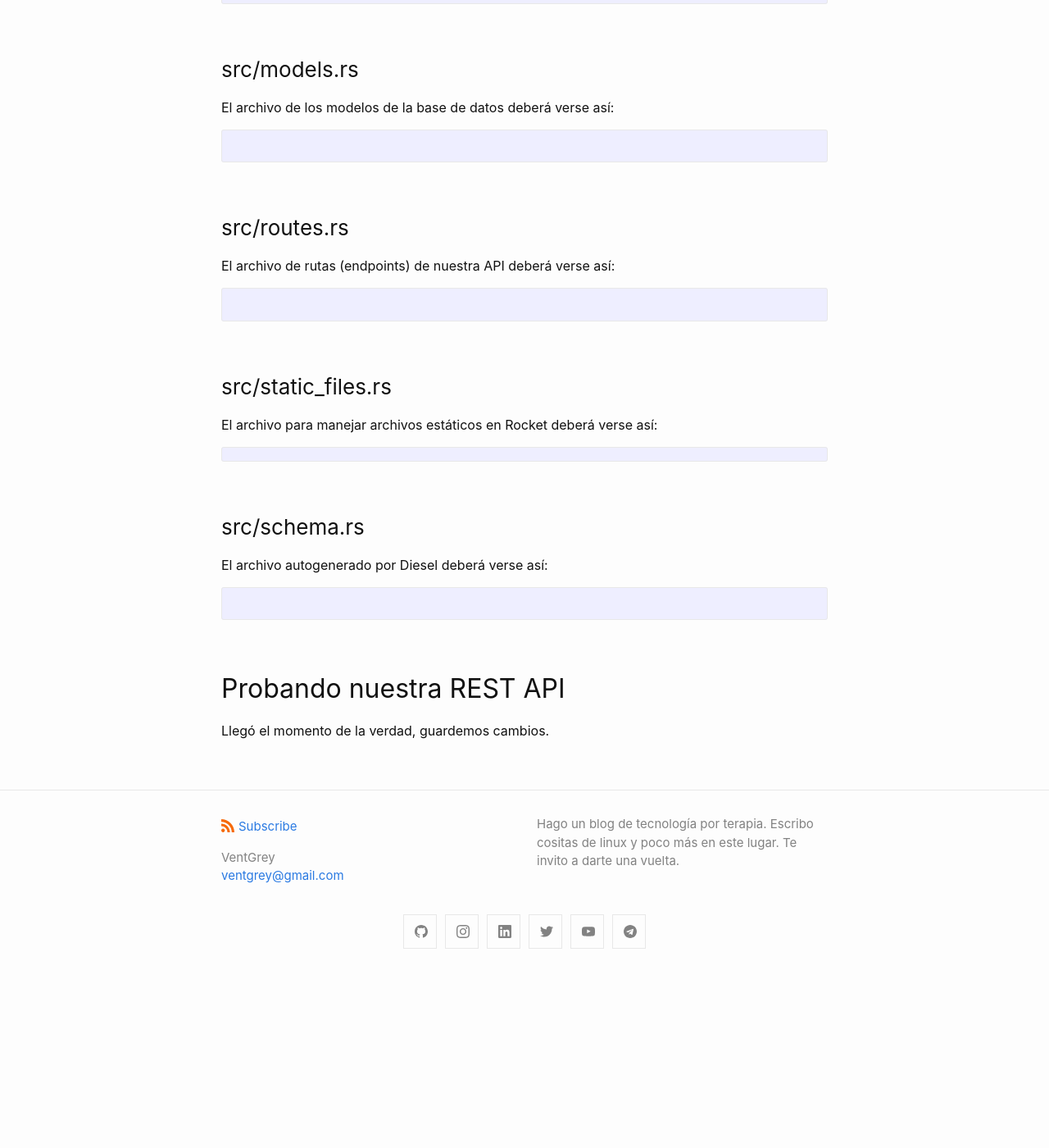
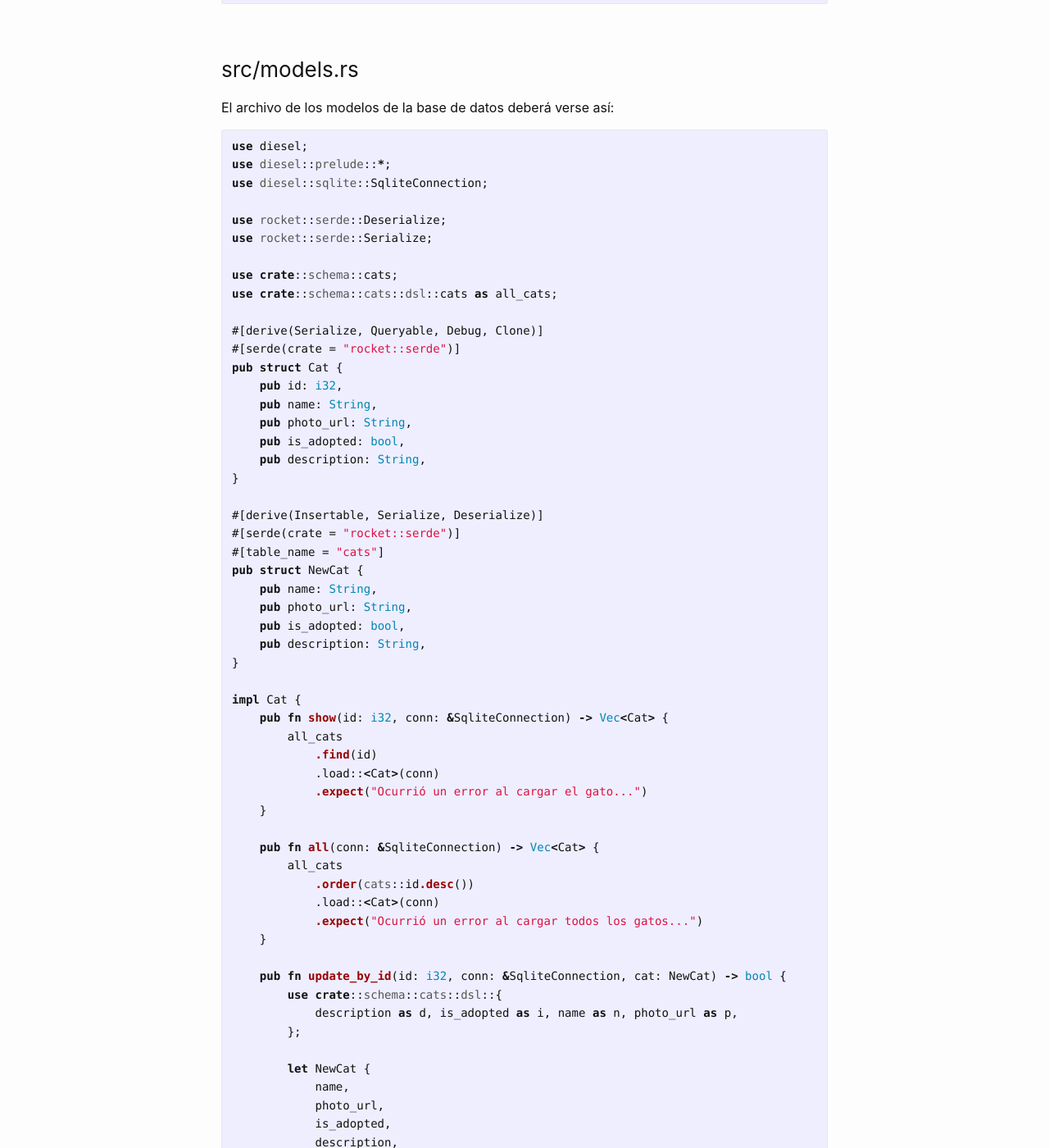
Before and after one commit to VentGrey/ventgrey.github.io, a Jekyll site: the page built from _posts/2022-01-24-como-crear-y-consumir-una-REST-api-en-rust-con-rocket.md, in a window 1280 px wide and 1400 px high, scrolled down 29787 px. Shown: the whole window at 82% size. Built offline with Jekyll 4.4.1, drawn with Linux system fonts in a browser that asks for light colours; before the commit the page ends 30979 px from its top, so only the background shows below that; some of the changed text lies outside the part shown.

Commit message:
Update 2022-01-24-como-crear-y-consumir-una-REST-api-en-rust-con-rocket.md

````diff
--- a/_posts/2022-01-24-como-crear-y-consumir-una-REST-api-en-rust-con-rocket.md
+++ b/_posts/2022-01-24-como-crear-y-consumir-una-REST-api-en-rust-con-rocket.md
@@ -1024,7 +1024,95 @@ fn rocket() -> _ {
 El archivo de los modelos de la base de datos deberá verse así:
 
 ```rust
+use diesel;
+use diesel::prelude::*;
+use diesel::sqlite::SqliteConnection;
 
+use rocket::serde::Deserialize;
+use rocket::serde::Serialize;
+
+use crate::schema::cats;
+use crate::schema::cats::dsl::cats as all_cats;
+
+#[derive(Serialize, Queryable, Debug, Clone)]
+#[serde(crate = "rocket::serde")]
+pub struct Cat {
+    pub id: i32,
+    pub name: String,
+    pub photo_url: String,
+    pub is_adopted: bool,
+    pub description: String,
+}
+
+#[derive(Insertable, Serialize, Deserialize)]
+#[serde(crate = "rocket::serde")]
+#[table_name = "cats"]
+pub struct NewCat {
+    pub name: String,
+    pub photo_url: String,
+    pub is_adopted: bool,
+    pub description: String,
+}
+
+impl Cat {
+    pub fn show(id: i32, conn: &SqliteConnection) -> Vec<Cat> {
+        all_cats
+            .find(id)
+            .load::<Cat>(conn)
+            .expect("Ocurrió un error al cargar el gato...")
+    }
+
+    pub fn all(conn: &SqliteConnection) -> Vec<Cat> {
+        all_cats
+            .order(cats::id.desc())
+            .load::<Cat>(conn)
+            .expect("Ocurrió un error al cargar todos los gatos...")
+    }
+
+    pub fn update_by_id(id: i32, conn: &SqliteConnection, cat: NewCat) -> bool {
+        use crate::schema::cats::dsl::{
+            description as d, is_adopted as i, name as n, photo_url as p,
+        };
+
+        let NewCat {
+            name,
+            photo_url,
+            is_adopted,
+            description,
+        } = cat;
+
+        diesel::update(all_cats.find(id))
+            .set((
+                n.eq(name),
+                p.eq(photo_url),
+                i.eq(is_adopted),
+                d.eq(description),
+            ))
+            .execute(conn)
+            .is_ok()
+    }
+
+    pub fn insert(cat: NewCat, conn: &SqliteConnection) -> bool {
+        diesel::insert_into(cats::table)
+            .values(&cat)
+            .execute(conn)
+            .is_ok()
+    }
+
+    pub fn delete_by_id(id: i32, conn: &SqliteConnection) -> bool {
+        if Cat::show(id, conn).is_empty() {
+            return false;
+        };
+        diesel::delete(all_cats.find(id)).execute(conn).is_ok()
+    }
+
+    pub fn all_by_name(name: String, conn: &SqliteConnection) -> Vec<Cat> {
+        all_cats
+            .filter(cats::name.eq(name))
+            .load::<Cat>(conn)
+            .expect("Ocurrió un error al cargar los gatos por nombre")
+    }
+}
 ```
 
 ### src/routes.rs
````
